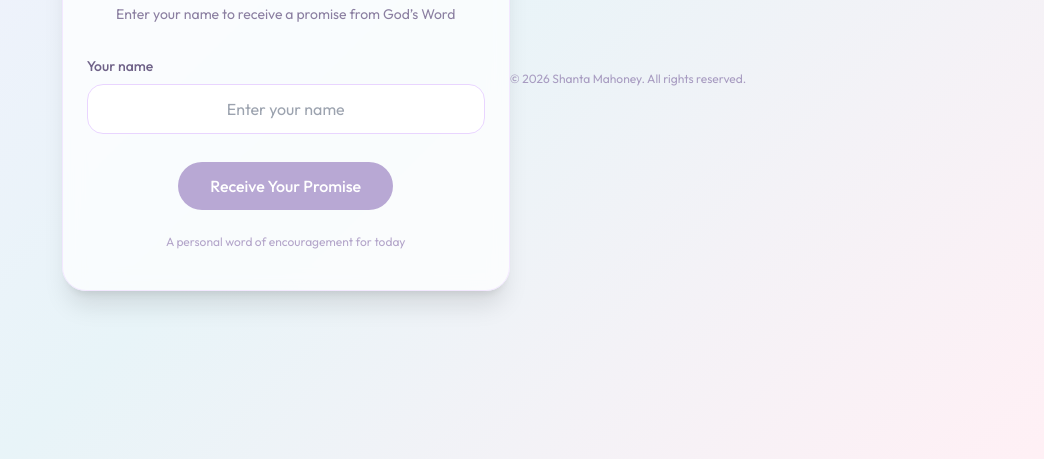
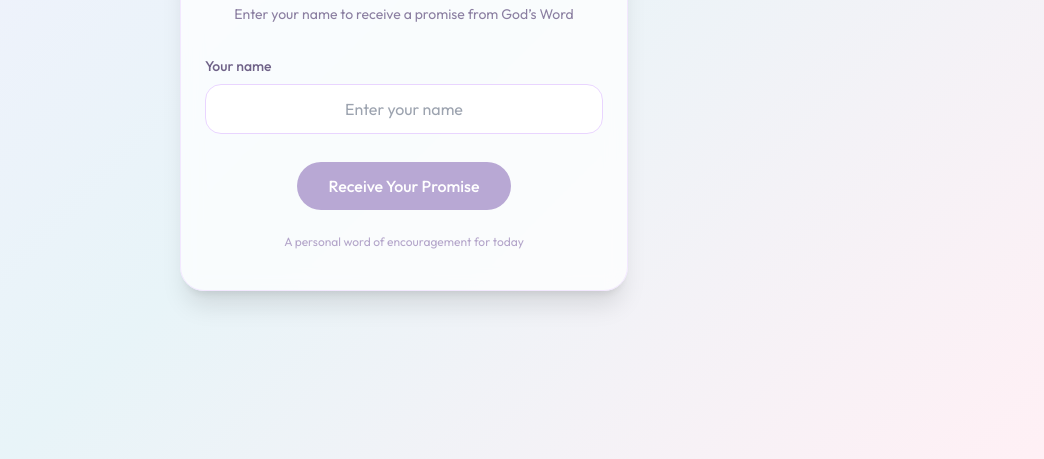
Before and after one commit to shantaisat/promises, a plain HTML site: page index.html in a window 1280 px wide. Shown: the part 341-800 px from the top of the page, without its empty margins (236-1280 px from the left). Drawn offline with nearby package versions, Linux system fonts and the light colour scheme.

Commit message:
Delete footer section from index.html
Removed footer with copyright information.

```diff
--- a/index.html
+++ b/index.html
@@ -113,8 +113,6 @@
       }
     });
   </script>
-  <footer style="text-align:center;margin-top:40px;font-size:12px;color:#a89cc1;">
-  © 2026 Shanta Mahoney. All rights reserved.
-</footer>
+
 </body>
 </html>
```
